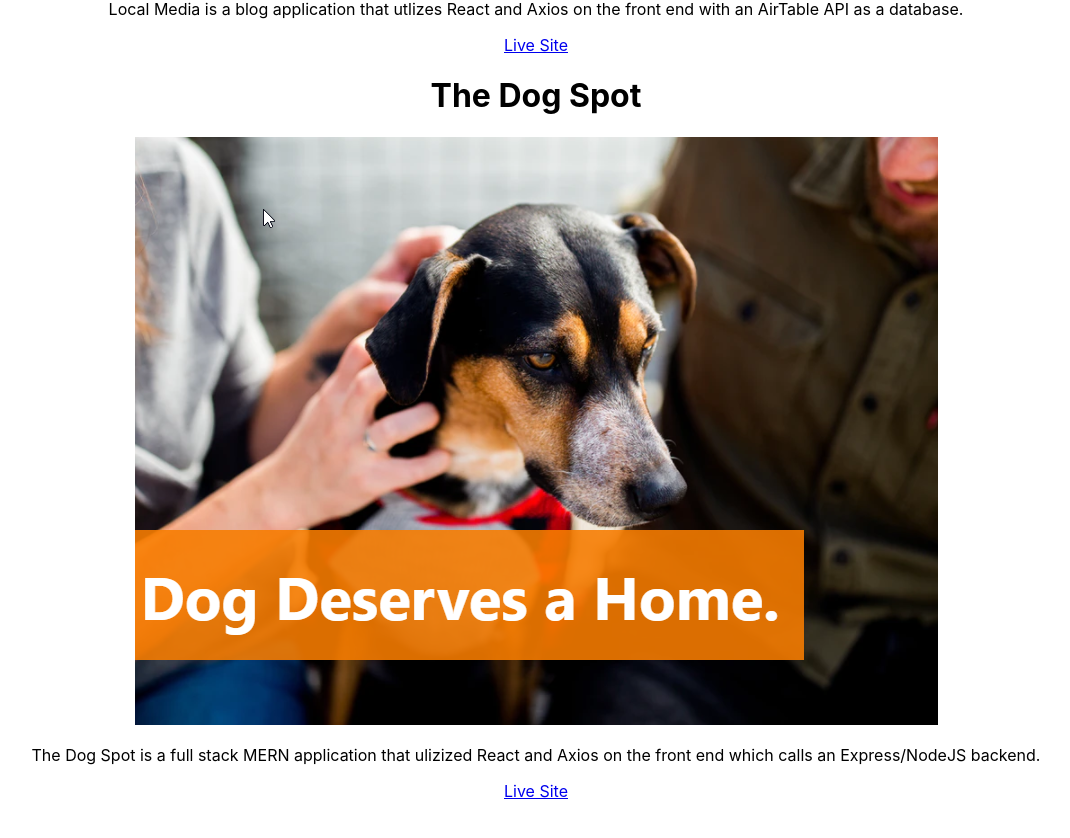
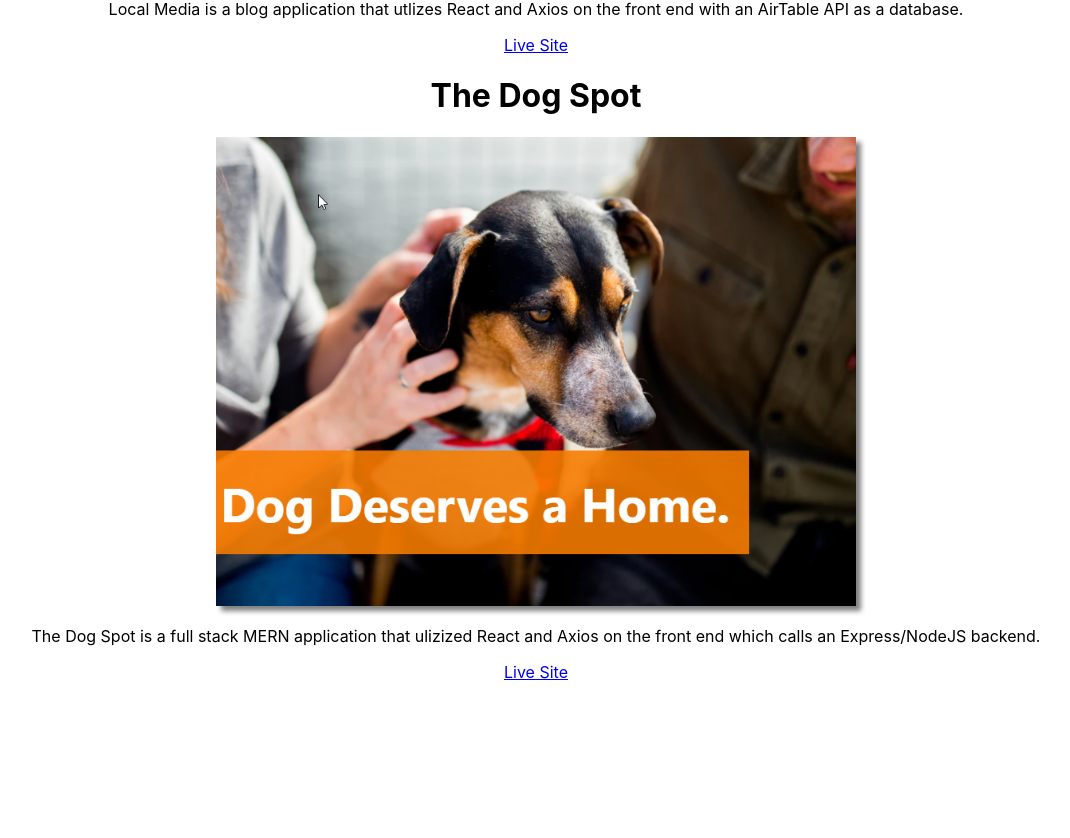
Before and after one commit to amarp86/amar-patel, a React (Create React App) app in the folder client/: page /projects in a window 1280 px wide. Shown: the part 1194-2032 px from the top of the page, without its empty margins (104-1174 px from the left). After the commit the page ends 1951 px from the top, so only its background shows below. Built offline with nearby package versions, Linux system fonts and the light colour scheme.

Commit message:
more styling

```diff
--- a/client/src/screens/Projects.jsx
+++ b/client/src/screens/Projects.jsx
@@ -27,7 +27,7 @@ function Projects(props) {
       </div>
       <div className="the-dog-spot">
         <h1>The Dog Spot</h1>
-        <img src={dogspot} alt="the-dog-spot" />
+        <img className="picture" src={dogspot} alt="the-dog-spot" />
         <p>
           The Dog Spot is a full stack MERN application that ulizized React and
           Axios on the front end which calls an Express/NodeJS backend.
```
